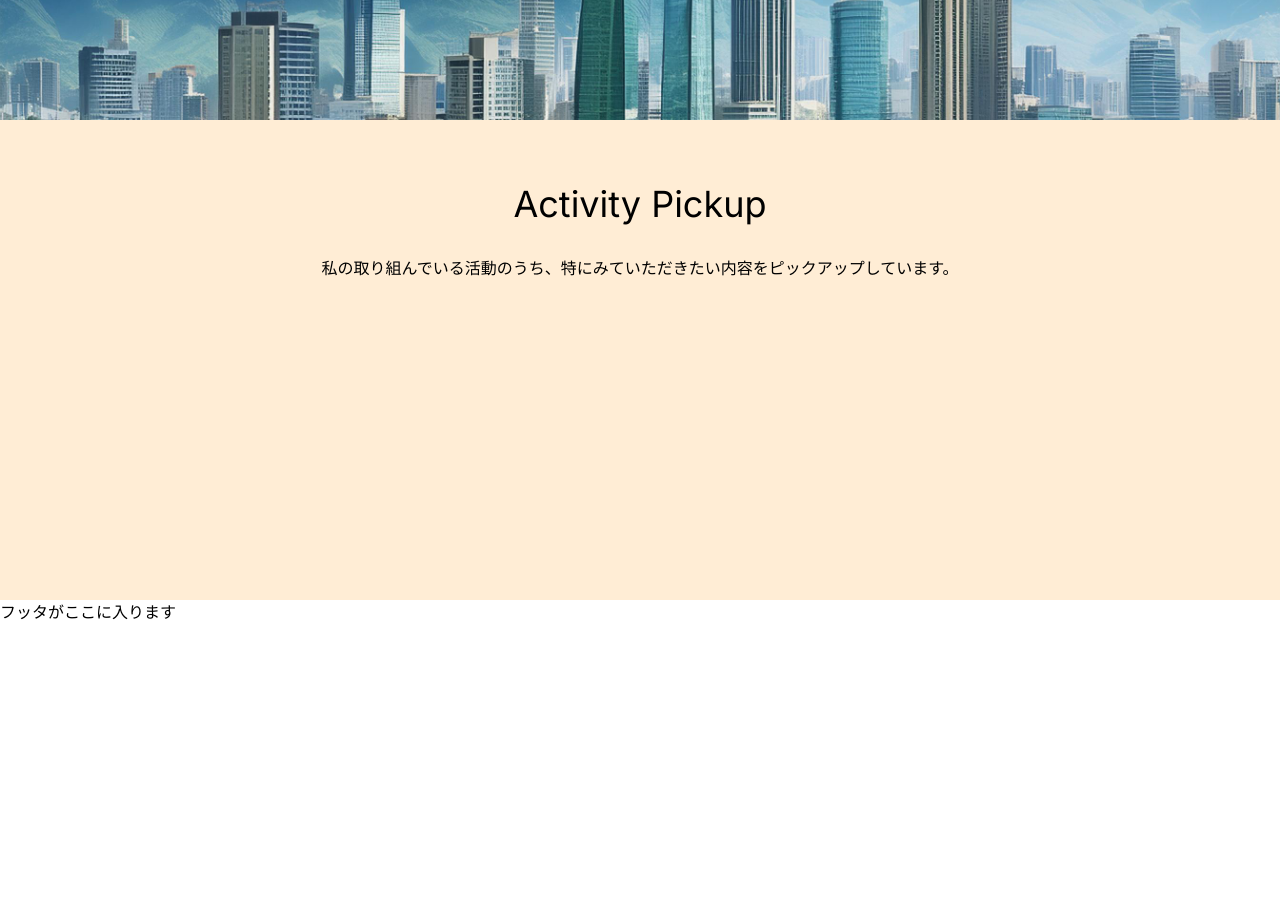
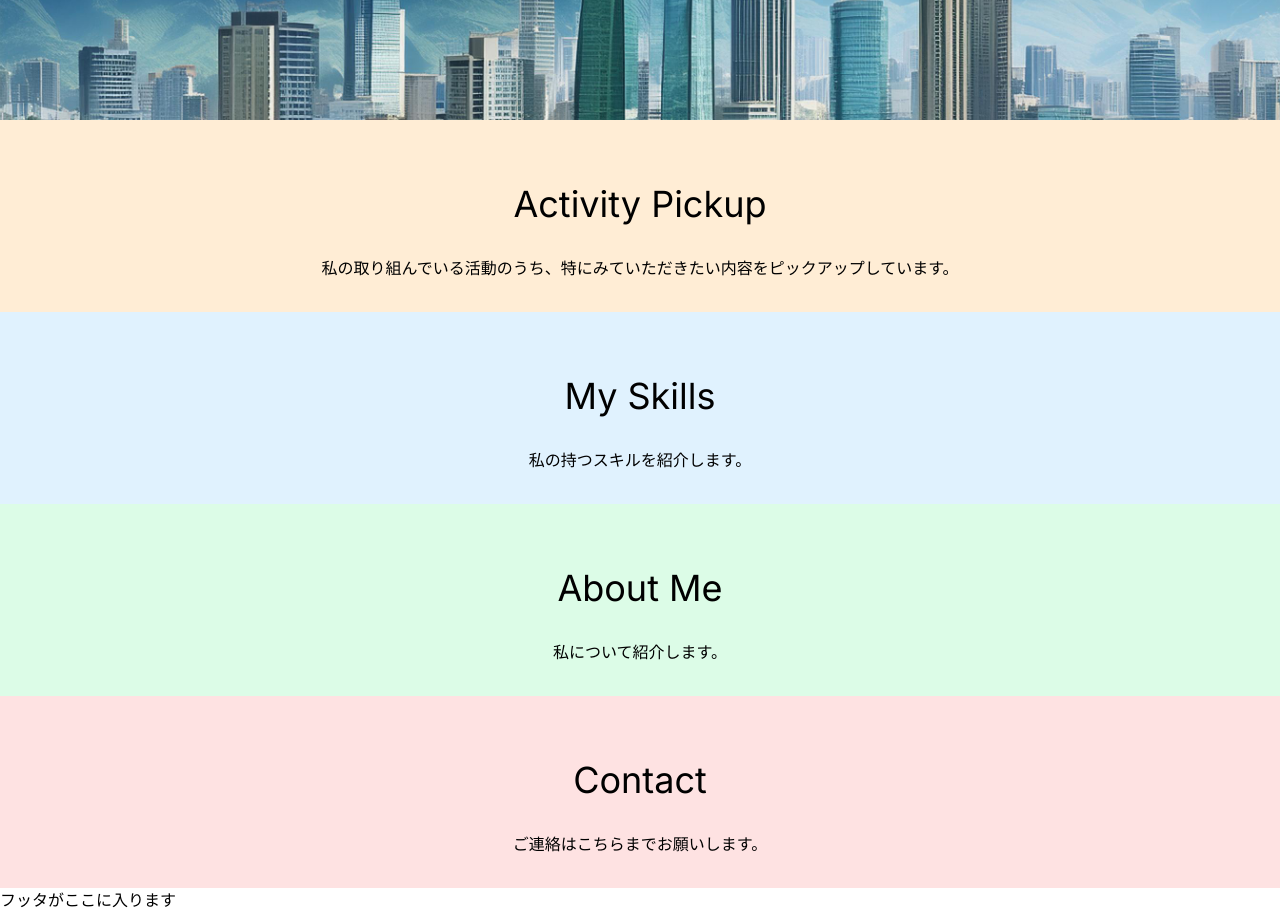
Before and after one commit to KHashimoto3/KH_Portfolio, a Next.js app in the folder front/: page / in a window 1280 px wide. Shown: the part 360-1272 px from the top of the page. Before the commit the page ends 984 px from the top, so only its background shows below. Built offline with nearby package versions, Linux system fonts and the light colour scheme.

Commit message:
残りのセクションを作成してトップページに配置した。

```diff
--- a/front/src/app/page.tsx
+++ b/front/src/app/page.tsx
@@ -1,6 +1,9 @@
 import Image from "next/image";
 import homeImage from "../../public/home-img.jpg";
 import { ActivityPickup } from "@/features/activity-pickup/activityPickup";
+import { MySkills } from "@/features/skills/mySkills";
+import { AboutMe } from "@/features/about-me/aboutMe";
+import { Contact } from "@/features/contact/contact";
 
 export default function Home() {
   return (
@@ -26,8 +29,11 @@ export default function Home() {
           <h1 className="text-5xl text-white">Welcome to our site</h1>
         </div>
       </div>
-      <div id="main" className="h-100 flex justify-center">
+      <div id="main" className="h-auto flex flex-col justify-center">
         <ActivityPickup />
+        <MySkills />
+        <AboutMe />
+        <Contact />
       </div>
       <div id="footer">フッタがここに入ります</div>
     </div>
--- /dev/null
+++ b/front/src/features/about-me/aboutMe.tsx
@@ -0,0 +1,12 @@
+import { SectionTitle } from "@/components/header/sectionTitle";
+
+export const AboutMe = () => {
+  return (
+    <div id="about-me" className="w-full p-8 bg-green-100">
+      <SectionTitle text="About Me" />
+      <div className="text-center">
+        <p>私について紹介します。</p>
+      </div>
+    </div>
+  );
+};
--- /dev/null
+++ b/front/src/features/contact/contact.tsx
@@ -0,0 +1,12 @@
+import { SectionTitle } from "@/components/header/sectionTitle";
+
+export const Contact = () => {
+  return (
+    <div id="contact" className="w-full p-8 bg-red-100">
+      <SectionTitle text="Contact" />
+      <div className="text-center">
+        <p>ご連絡はこちらまでお願いします。</p>
+      </div>
+    </div>
+  );
+};
--- /dev/null
+++ b/front/src/features/skills/mySkills.tsx
@@ -0,0 +1,12 @@
+import { SectionTitle } from "@/components/header/sectionTitle";
+
+export const MySkills = () => {
+  return (
+    <div id="my-skills" className="w-full p-8 bg-sky-100">
+      <SectionTitle text="My Skills" />
+      <div className="text-center">
+        <p>私の持つスキルを紹介します。</p>
+      </div>
+    </div>
+  );
+};
```
